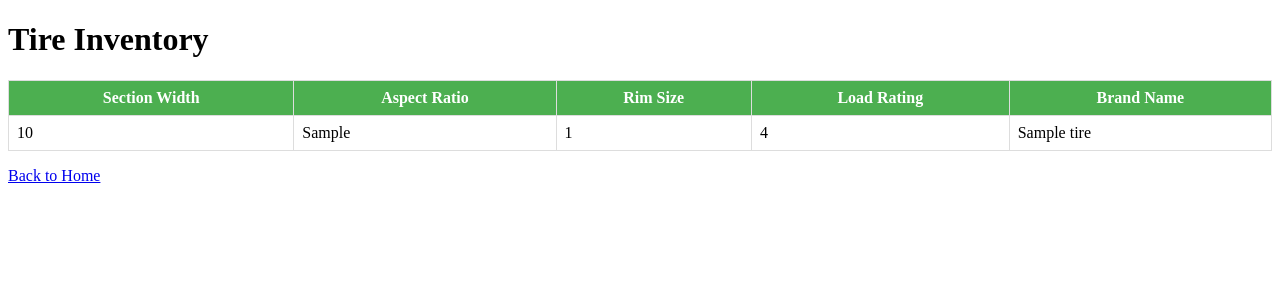
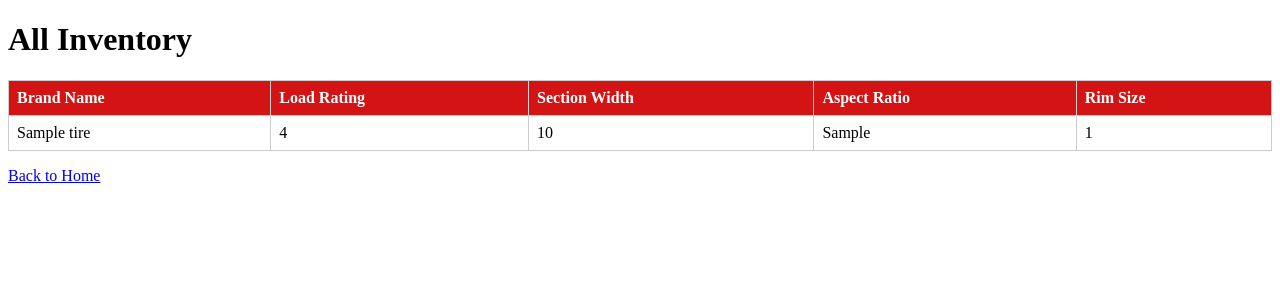
Before and after one commit to aaroncapron/Used-Inventory, a Flask app: template public/templates/show.html in a window 1280 px wide. Shown: the top 300 px of the page. Run offline with Flask 3, Linux system fonts and the light colour scheme; the template is opened without the code that fills it: most values are stand-ins (such as "Sample title", 1, 10 or a date in 2020).

Commit message:
rearranged table, changed table colors, and scrunches tire characteristics to normal format

```diff
--- a/public/templates/show.html
+++ b/public/templates/show.html
@@ -1,45 +1,42 @@
 <!DOCTYPE html>
 <html>
 <head>
-    <title>Show Inventory</title>
+    <title>Show All Inventory</title>
     <style>
         table {
             width: 100%;
             border-collapse: collapse;
         }
         th, td {
-            border: 1px solid #ddd;
+            border: 1px solid #cdcdcd;
             padding: 8px;
+            text-align: left;
         }
         th {
-            background-color: #4CAF50;
+            background-color: #d41414;
             color: white;
         }
     </style>
 </head>
 <body>
-    <h1>Tire Inventory</h1>
+    <h1>All Inventory</h1>
     <table>
-        <thead>
         <tr>
+            <th>Brand Name</th>
+            <th>Load Rating</th>
             <th>Section Width</th>
             <th>Aspect Ratio</th>
             <th>Rim Size</th>
-                <th>Load Rating</th>
-                <th>Brand Name</th>
         </tr>
-        </thead>
-        <tbody>
         {% for tire in inventory %}
         <tr>
+            <td>{{ tire.brand_name }}</td>
+            <td>{{ tire.load_rating }}</td>
             <td>{{ tire.section_width }}</td>
             <td>{{ tire.aspect_ratio }}</td>
             <td>{{ tire.rim_size }}</td>
-                <td>{{ tire.load_rating }}</td>
-                <td>{{ tire.brand_name }}</td>
         </tr>
         {% endfor %}
-        </tbody>
     </table>
     <p><a href="/">Back to Home</a></p>
 </body>
```
Lines whose indentation alone changed are shown as unchanged.
